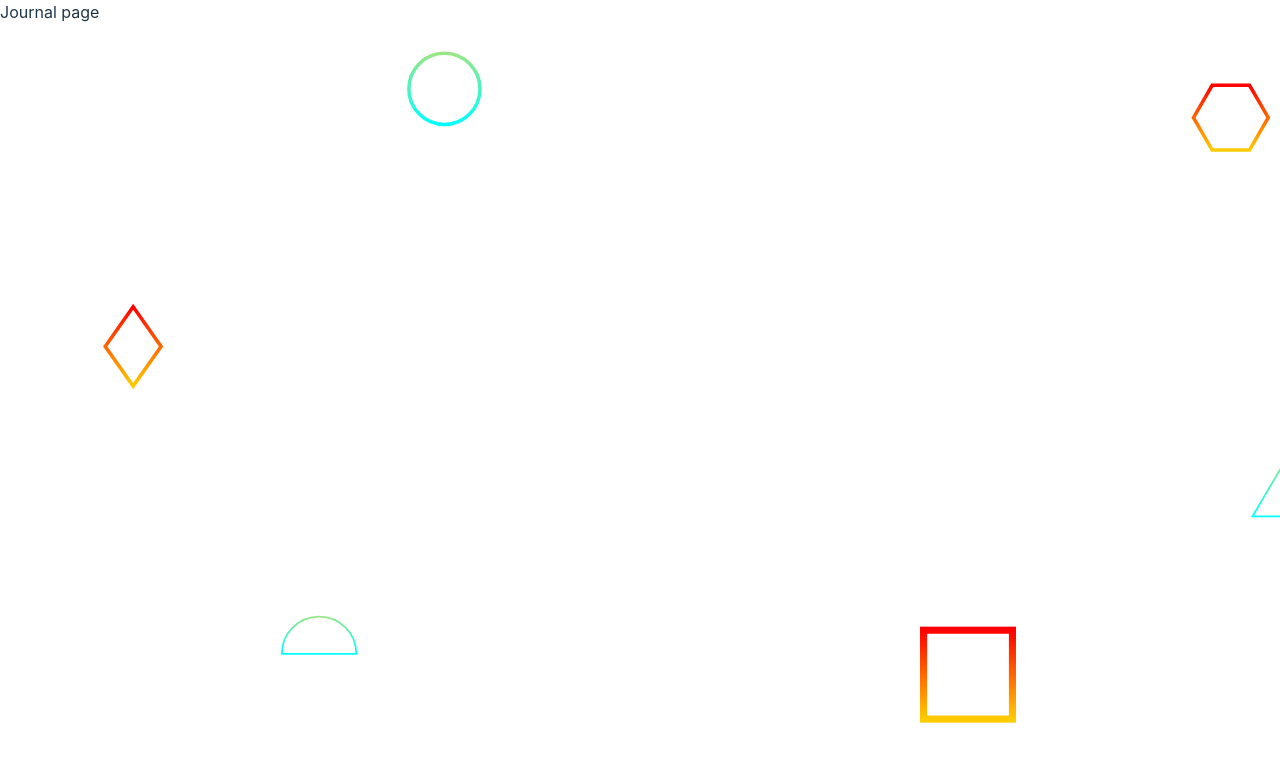
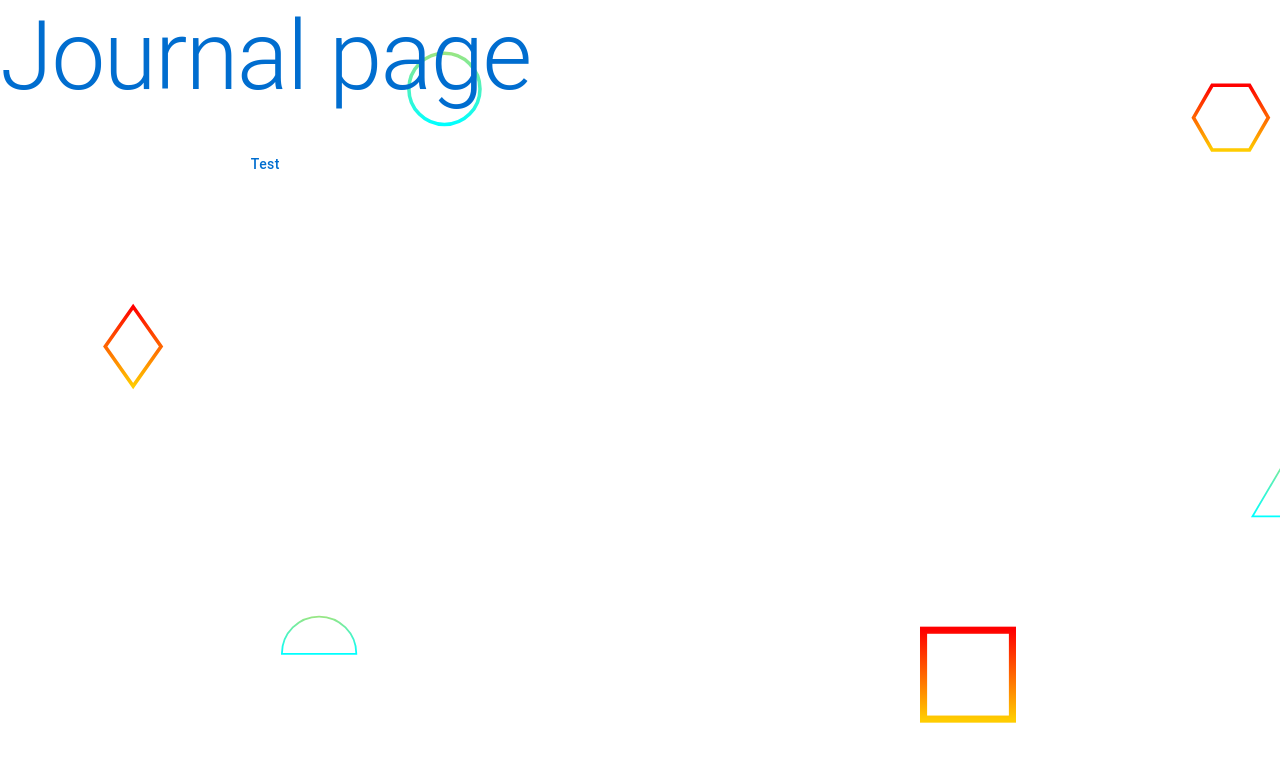
Before and after one commit to mhiratsuka/healthapp, a React (Vite) app in the folder frontend/app/: page /Journal in a window 1280 px wide. Shown: the top 762 px of the page. Built offline with nearby package versions, Linux system fonts and the light colour scheme.

Commit message:
Fixed imoport lint

```diff
--- a/frontend/app/src/App.tsx
+++ b/frontend/app/src/App.tsx
@@ -1,7 +1,8 @@
+import { ThemeProvider } from '@mui/material'
 import { FC } from 'react'
+
+import { themes } from '@/material/theme'
 import { routes } from '@/routes'
-import { themes } from '@/material/theme'
-import { ThemeProvider } from '@mui/material'
 
 const App: FC = () => {
   return (
--- a/frontend/app/src/components/Layout/index.tsx
+++ b/frontend/app/src/components/Layout/index.tsx
@@ -1,6 +1,6 @@
+import { Box, SxProps } from '@mui/material'
 import { FC, ReactNode } from 'react'
 import { Helmet } from 'react-helmet'
-import { Box, SxProps } from '@mui/material'
 
 export const Layout: FC<{ title: string; children?: ReactNode; mainSxProps?: SxProps }> = ({ title, children, mainSxProps }) => {
   return (
--- a/frontend/app/src/material/theme.tsx
+++ b/frontend/app/src/material/theme.tsx
@@ -1,4 +1,5 @@
 import { createTheme, ThemeOptions } from '@mui/material'
+
 import { typographyTheme } from './components/Typography'
 
 const baseTheme: ThemeOptions = {
--- a/frontend/app/src/pages/Journal/index.tsx
+++ b/frontend/app/src/pages/Journal/index.tsx
@@ -1,12 +1,16 @@
+import { Box, Button, Typography } from '@mui/material'
 import { FC } from 'react'
-import { Box } from '@mui/material'
+
 import { Layout } from '@/components/Layout'
+import { Primary } from '@/style/ts/tokens'
+
 
 export const Journal: FC = () => {
   return (
   <Layout title={'journal'}>
     <Box display='flex' flexDirection='column' width='100%'>
-      Journal page
+      <Typography variant='h1' gutterBottom color={Primary}>Journal page</Typography>
+      <Button>Test</Button>
     </Box>
   </Layout>
   )
--- a/frontend/app/src/pages/JournalDetail/index.tsx
+++ b/frontend/app/src/pages/JournalDetail/index.tsx
@@ -1,5 +1,6 @@
+import { Box } from '@mui/material'
 import { FC } from 'react'
-import { Box } from '@mui/material'
+
 import { Layout } from '@/components/Layout'
 
 export const JournalDetail: FC = () => {
--- a/frontend/app/src/pages/Login/index.tsx
+++ b/frontend/app/src/pages/Login/index.tsx
@@ -1,5 +1,6 @@
+import { Box } from '@mui/material'
 import { FC } from 'react'
-import { Box } from '@mui/material'
+
 import { Layout } from '@/components/Layout'
 
 export const Login: FC = () => {
--- a/frontend/app/src/pages/Top/index.tsx
+++ b/frontend/app/src/pages/Top/index.tsx
@@ -1,5 +1,6 @@
+import { Box } from '@mui/material'
 import { FC } from 'react'
-import { Box } from '@mui/material'
+
 import { Layout } from '@/components/Layout'
 
 export const Top: FC = () => {
--- a/frontend/app/src/routes.tsx
+++ b/frontend/app/src/routes.tsx
@@ -1,8 +1,9 @@
 import { Routes, Route } from 'react-router-dom'
-import { Top } from '@/pages/Top'
-import { Login } from '@/pages/Login'
+
 import { Journal } from '@/pages/Journal'
 import { JournalDetail } from '@/pages/JournalDetail'
+import { Login } from '@/pages/Login'
+import { Top } from '@/pages/Top'
 
 
 export const routes = (
```
